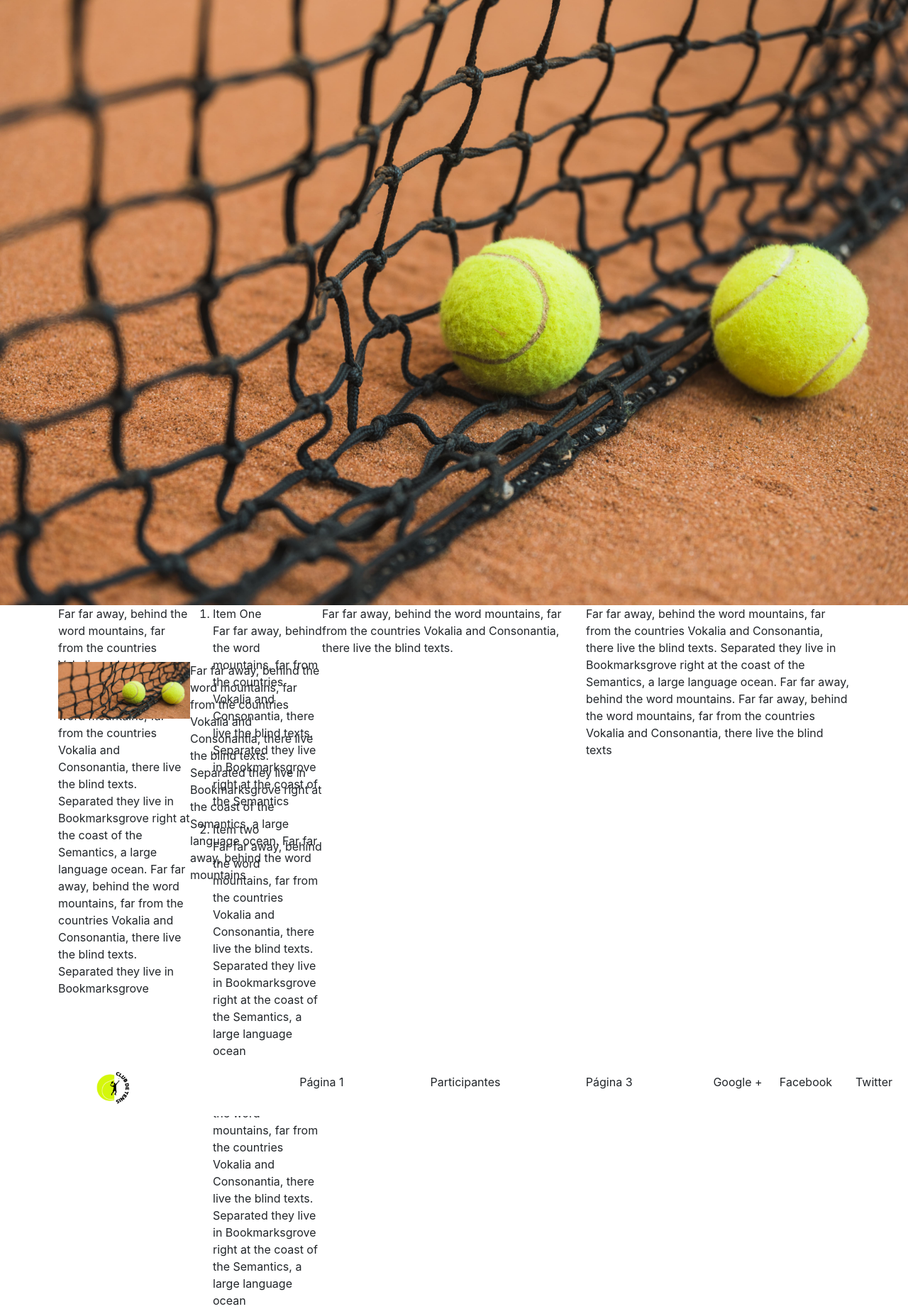
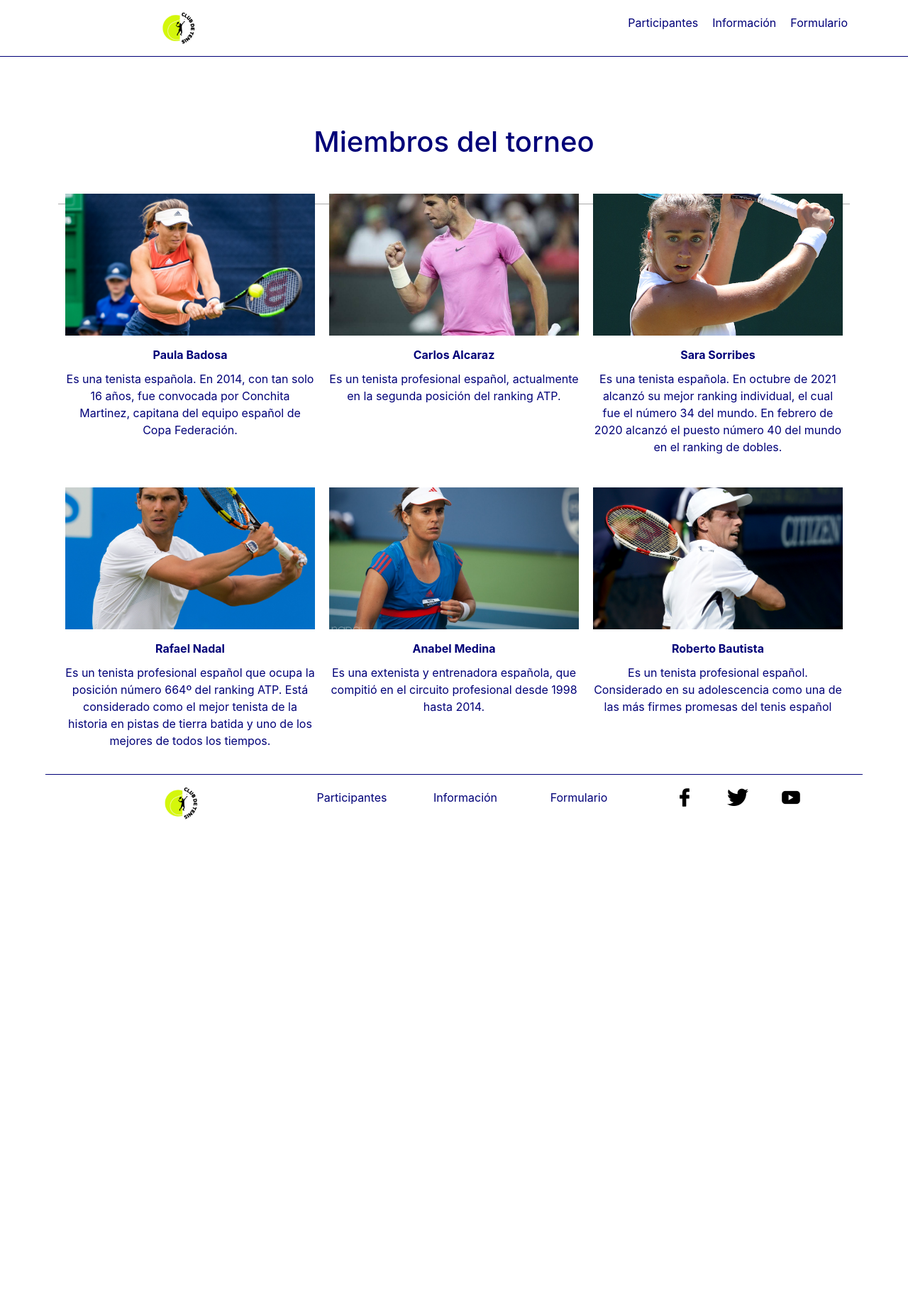
Before and after one commit to fmaciasp/Herramientas_HTML_y_CSS_II_PEC2, a website built with Parcel: page src/participantes.html in a window 1280 px wide. Shown: the whole page at 71% size. After the commit the page ends 1172 px from the top, so only its background shows below. Built offline with nearby package versions, Linux system fonts and the light colour scheme.

Commit message:
se crean el resto de páginas y se realizan el diseño sin contenido de momento

```diff
--- a/src/assets/styles/_variables.scss
+++ b/src/assets/styles/_variables.scss
@@ -12,6 +12,7 @@ $uoc-bg: color.scale($uoc-masterbrand, $lightness: 70%);
 $tenis-corporate: #000078;
 $tenis-masterbrand: #73edff;
 $tenis-bg: white;
+$footer-width: 90%;
 
 $portada-transparencia: 0.8;
 
--- a/src/assets/styles/layouts/_home.scss
+++ b/src/assets/styles/layouts/_home.scss
@@ -3,7 +3,7 @@
 }
 
 body {
-  color: #000078;
+  color: $tenis-corporate !important;
   background-color: #fff;
   min-height: 100vh;
   margin: 0;
@@ -17,12 +17,14 @@ body {
 
 .container {
   padding: 0;
+  margin-top: 6rem;
 }
 
 .cabecera {
   display: flex;
   justify-content: space-around;
   height: 10vh;
+  border-bottom: 1px solid $tenis-corporate;
 }
 
 .cabecera--logo-img {
@@ -76,6 +78,9 @@ body {
 
 .cabecera--lista li {
   margin-right: 20px;
+}
+
+a{
   cursor: pointer;
 }
 
@@ -85,6 +90,10 @@ body {
   display: flex;
   justify-content: space-around;
   height: 10vh;
+  border-top: 1px solid $tenis-corporate;
+  padding: 0 5%;
+  width: $footer-width;
+  margin: auto;
 }
 
 .footer--logo {
@@ -104,7 +113,11 @@ body {
 
 .footer--paginas-lista li {
   margin-right: 10vh;
-  cursor: pointer;
+}
+
+.footer--paginas-lista a{
+  text-decoration: none;
+  color: $tenis-corporate;
 }
 
 .footer--rrss-lista {
@@ -114,23 +127,21 @@ body {
 
 .footer--rrss-lista li {
   margin-right: 10vh;
-  cursor: pointer;
 }
 
 @supports (display: grid) {
-  .container {
+
+  .container--portada{
     padding: 0;
     display: grid;
     grid-template-columns: 1fr 1fr 2fr 2fr;
     grid-template-rows: 10vh 10vh 10vh 35vh 15vh;
-  }
-
-  .container--portada{
     max-width: unset !important;
     padding-right: 0 !important;
     padding-left: 0 !important;
     margin-left: 0 !important;
     margin-right: 0 !important;
+    margin-top: unset;
   }
 
   .cabecera {
@@ -149,6 +160,7 @@ body {
   .cabecera--logo {
     grid-row: 1;
     grid-column: 2;
+    margin-bottom: 1px;
   }
 
   .container--title {
@@ -207,10 +219,14 @@ body {
     text-align: center;
     background-color: #fff;
     grid-template-rows: 10vh;
-    grid-template-columns: 25vw 50vw 25vw;
+    grid-template-columns: 20vw 40vw 20vw;
+    align-items: center;
     display: grid;
-    align-items: center;
-  }
+    border-top: 1px solid $tenis-corporate;
+    padding: 0 5%;
+    width: $footer-width;
+    margin: auto;
+}
 
   .footer--logo {
       height: 100%;
@@ -257,6 +273,96 @@ body {
   }
 }
 
+.cabecera--lista a {
+  text-decoration: none;
+  color: $tenis-corporate;
+}
+
+.portada {
+  height: 45vh;
+  margin-bottom: 5%;
+}
+
+.container:has(.container--bloque) {
+  width: 55%;
+  margin-top: 1rem;
+}
+
+.container:has(.container--form) {
+  width: 50%;
+}
+
+.container--titulo {
+  text-align: center;
+}
+
+.container--bloque {
+  display: flex;
+  flex-direction: row;
+}
+
+.container--bloque-1 {
+  flex: 2;
+  font-size: 3vh;
+}
+
+.container--bloque-2 {
+  flex: 3;
+  margin-left: 20px;
+}
+
+.container--lista {
+  margin: 15px 0;
+  border-bottom: 1px solid #aaa;
+  padding: 1.5rem 0;
+}
+
+li span {
+  font-weight: bold;
+}
+
+blockquote {
+  font-size: 1.6rem;
+}
+
+.container--lista-miembro {
+  width: calc(33.333% - 20px);
+  margin: 10px 10px 35px 10px;
+  box-sizing: border-box;
+  text-align: center;
+  float: left;
+}
+
+.container--miembro-nombre{
+  font-weight: bold;
+  margin-bottom: 10px;
+}
+
+.container--miembro-imagen {
+  margin-bottom: 15px;
+}
+
+.container--miembro-imagen img {
+  width: 100%;
+  height: 200px;
+  object-fit: cover;
+}
+
+.container--form-campo {
+  margin-bottom: 10px;
+  display: grid;
+  grid-template-columns: 1fr 5fr;
+}
+
+.container--form-button {
+  text-align: right;
+  margin-top: 1rem;
+}
+
+.container--form-campo select{
+  width: 40%;
+}
+
 
 //----------------------------------------------------
 
--- a/src/participantes.html
+++ b/src/participantes.html
@@ -8,45 +8,64 @@
         <title>Torneo de tenis</title>
     </head>
     <body>
-        <div class="portada">
-            <img class="container--imagen" src="./assets/images/foto-portada.jpeg" alt="Imagen del torneo de tenis">
-        </div>
+        <include src="./views/cabecera.html"></include>
         <div class="container">
-            <div class="container--bloque">
-                <div class="container--bloque-1">
-                    Far far away, behind the word mountains, far from the countries Vokalia and Consonantia
+            <div class="container--titulo"><h1>Miembros del torneo</h1></div>
+            <div class="container--lista">
+                <div class="container--lista-miembro">
+                    <div class="container--miembro-imagen">
+                        <img src="./assets/images/paula-badosa.jpeg" alt="Paula Badosa">
+                    </div>
+                    <div class="container--miembro-nombre">Paula Badosa</div>
+                    <div class="container--miembro-informacion">
+                        Es una tenista española. En 2014, con tan solo 16 años, fue convocada por Conchita Martinez, capitana del equipo español de Copa Federación.
+                    </div>
                 </div>
-                <div class="container--bloque-2">
-                    Far far away, behind the word mountains, far from the countries Vokalia and Consonantia, there live the blind texts. Separated they live in Bookmarksgrove right at the coast of the  Semantics, a large language ocean. Far far away, behind the word mountains, far from the countries Vokalia and Consonantia, there live the blind texts. Separated they live in Bookmarksgrove
+                <div class="container--lista-miembro">
+                    <div class="container--miembro-imagen">
+                        <img src="./assets/images/carlos-alcaraz.jpeg" alt="Carlos Alcaraz">
+                    </div>
+                    <div class="container--miembro-nombre">Carlos Alcaraz</div>
+                    <div class="container--miembro-informacion">
+                        Es un tenista profesional español, actualmente en la segunda posición del ranking ATP.
+                    </div>
                 </div>
-            </div>
-            <div class="container--lista">
-                <ol>
-                    <li>
-                        <span>Item One</span>
-                        <p>Far far away, behind the word mountains, far from the countries Vokalia and Consonantia, there live the blind texts. Separated they live in Bookmarksgrove right at the coast of the Semantics</p>
-                    </li>
-                    <li>
-                        <span>Item two</span>
-                        <p>Far far away, behind the word mountains, far from the countries Vokalia and Consonantia, there live the blind texts. Separated they live in Bookmarksgrove right at the coast of the Semantics, a large language ocean</p>
-                    </li>
-                    <li>
-                        <span>Item three</span>
-                        <p>Far far away, behind the word mountains, far from the countries Vokalia and Consonantia, there live the blind texts. Separated they live in Bookmarksgrove right at the coast of the Semantics, a large language ocean</p>
-                    </li>
-                </ol>
-            </div>
-            <div class="container--bloquote">
-                Far far away, behind the word mountains, far from the countries Vokalia and Consonantia, there live the blind texts.
-            </div>
-            <div class="container--texto">
-                Far far away, behind the word mountains, far from the countries Vokalia and Consonantia, there live the blind texts. Separated they live in Bookmarksgrove right at the coast of the Semantics, a large language ocean. Far far away, behind the word mountains. Far far away, behind the word mountains, far from the countries Vokalia and Consonantia, there live the blind texts
-            </div>
-            <div class="container--imagen-content">
-                <img class="container--imagen" src="./assets/images/foto-portada.jpeg" alt="Imagen del torneo de tenis">
-            </div>
-            <div class="container--texto">
-                <p>Far far away, behind the word mountains, far from the countries Vokalia and Consonantia, there live the blind texts. Separated they live in Bookmarksgrove right at the coast of the Semantics, a large language ocean. Far far away, behind the word mountains</p>
+                <div class="container--lista-miembro">
+                    <div class="container--miembro-imagen">
+                        <img src="./assets/images/sara-sorribes.jpeg" alt="Sara Sorribes">
+                    </div>
+                    <div class="container--miembro-nombre">Sara Sorribes</div>
+                    <div class="container--miembro-informacion">
+                        Es una tenista española. En octubre de 2021 alcanzó su mejor ranking individual, el cual fue el número 34 del mundo. En febrero de 2020 alcanzó el puesto número 40 del mundo en el ranking de dobles.
+                    </div>
+                </div>
+                <div class="container--lista-miembro">
+                    <div class="container--miembro-imagen">
+                        <img src="./assets/images/rafael-nadal.jpeg" alt="Rafael Nadal">
+                    </div>
+                    <div class="container--miembro-nombre">Rafael Nadal</div>
+                    <div class="container--miembro-informacion">
+                        Es un tenista profesional español que ocupa la posición número 664º del ranking ATP. Está considerado como el mejor tenista de la historia en pistas de tierra batida y uno de los mejores de todos los tiempos.
+                    </div>
+                </div>
+                <div class="container--lista-miembro">
+                    <div class="container--miembro-imagen">
+                        <img src="./assets/images/anabel-medina.jpeg" alt="Anabel Medina">
+                    </div>
+                    <div class="container--miembro-nombre">Anabel Medina</div>
+                    <div class="container--miembro-informacion">
+                        Es una extenista y entrenadora española, que compitió en el circuito profesional desde 1998 hasta 2014.
+                    </div>
+                </div>
+                <div class="container--lista-miembro">
+                    <div class="container--miembro-imagen">
+                        <img src="./assets/images/roberto-bautista.jpeg" alt="Roberto Bautista">
+                    </div>
+                    <div class="container--miembro-nombre">Roberto Bautista</div>
+                    <div class="container--miembro-informacion">
+                        Es un tenista profesional español. Considerado en su adolescencia como una de las más firmes promesas del tenis español
+                    </div>
+                </div>
             </div>
         </div>
         <include src="./views/footer.html"></include>
--- /dev/null
+++ b/src/views/cabecera.html
@@ -0,0 +1,15 @@
+<div class="cabecera">
+    <div class="cabecera--logo">
+      <picture>
+        <source srcset="./assets/images/logo-tenis.png?as=webp&width=350" type="image/webp" />
+        <a href="/src/index.html"><img class="cabecera--logo-img" src="./assets/images/logo-tenis.png" alt="Logo del club"/></a>
+      </picture>
+    </div>
+    <div class="cabecera--menu">
+      <ul class="cabecera--lista">
+        <li><a href="/src/participantes.html">Participantes</a></li>
+        <li><a href="/src/informacion.html">Información</a></li>
+        <li><a href="/src/formulario.html">Formulario</a></li>
+      </ul>
+    </div>
+  </div>
--- a/src/views/footer.html
+++ b/src/views/footer.html
@@ -2,21 +2,21 @@
     <div class="footer--logo">
         <picture>
             <source srcset="./assets/images/logo-tenis.png?as=webp&width=350" type="image/webp" />
-            <img class="footer--logo-img" src="./assets/images/logo-tenis.png" alt="Logo del club"/>
+            <a href="/src/index.html"><img class="footer--logo-img" src="./assets/images/logo-tenis.png" alt="Logo del club"/></a>
         </picture>
     </div>
     <div class="footer--paginas">
         <ul class="footer--paginas-lista">
-            <li>Página 1</li>
-            <li><a href="/src/participantes.html"></a>Participantes</li>
-            <li>Página 3</li>
+            <li><a href="/src/participantes.html">Participantes</a></li>
+            <li><a href="/src/informacion.html">Información</a></li>
+            <li><a href="/src/formulario.html">Formulario</a></li>
         </ul>
     </div>
     <div class="footer--rrss">
         <ul class="footer--rrss-lista">
-            <li>Google +</li>
-            <li>Facebook</li>
-            <li>Twitter</li>
+            <li><a href="#"><img src="./assets/images/facebook.png" alt="Facebook"></a></li>
+            <li><a href="#"><img src="./assets/images/twitter.png" alt="Twitter"></a></li>
+            <li><a href="#"><img src="./assets/images/youtube.png" alt="Youtube"></a></li>
         </ul>
     </div>
 </footer>
```
Also changed, not shown: src/formulario.html (added, +45 -0 lines), src/index.html (+1 -15 lines), src/informacion.html (added, +56 -0 lines), src/assets/images/anabel-medina.jpeg (added), src/assets/images/carlos-alcaraz.jpeg (added), src/assets/images/facebook.png (added), src/assets/images/paula-badosa.jpeg (added), src/assets/images/rafael-nadal.jpeg (added), src/assets/images/roberto-bautista.jpeg (added), src/assets/images/sara-sorribes.jpeg (added), src/assets/images/twitter.png (added), src/assets/images/youtube.png (added).
